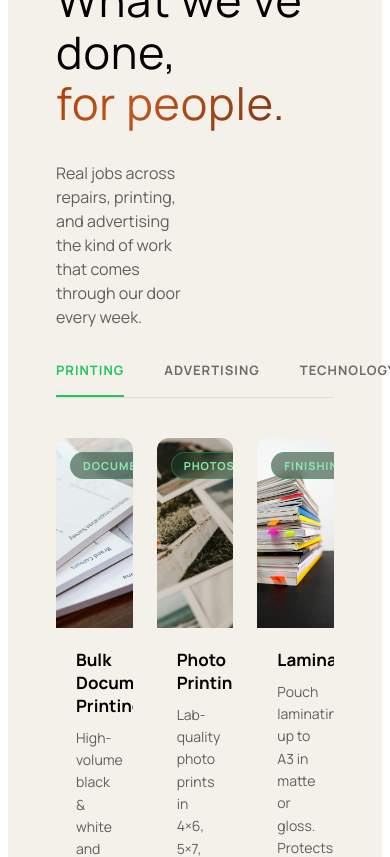
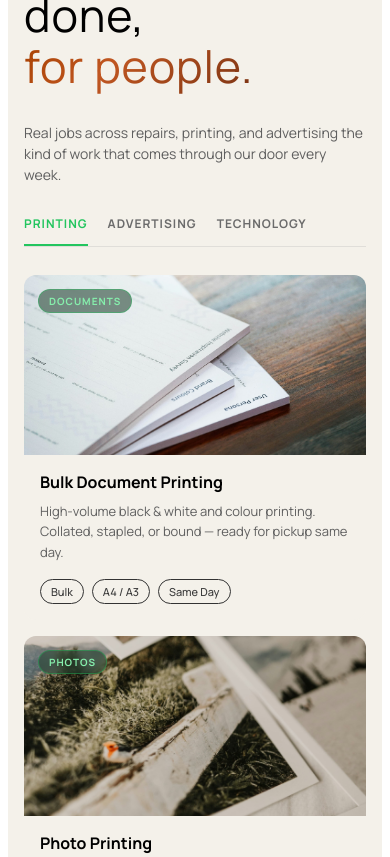
Before and after one commit to Ashton607/pctrio, a React (Vite) app: page / in a window 390 px wide. Shown: the part 3200-4057 px from the top of the page. Built offline with nearby package versions, Linux system fonts and the light colour scheme.

Commit message:
Complete: responsive layout for our work

```diff
--- a/src/components/ourwork/Ourwork.css
+++ b/src/components/ourwork/Ourwork.css
@@ -191,3 +191,133 @@
   padding: 5px 12px;
   border-radius: 30px;
 }
+
+/* ---------- Large screens (1440px+) ---------- */
+@media (min-width: 1440px) {
+  .Ourwork {
+    padding: 5rem 6rem;
+  }
+
+  .ourwork-subtitle {
+    width: 40%;
+  }
+
+  .tabs-content {
+    gap: 28px;
+  }
+}
+
+/* ---------- Tablets (1024px and below) ---------- */
+@media (max-width: 1024px) {
+  .Ourwork {
+    padding: 3.5rem 2.5rem;
+  }
+
+  .ourwork-subtitle {
+    width: 70%;
+  }
+
+  .tabs-content {
+    grid-template-columns: repeat(2, 1fr);
+  }
+
+  .tabs-header {
+    gap: 28px;
+  }
+}
+
+/* ---------- Small tablets / large phones (900px and below) ---------- */
+@media (max-width: 900px) {
+  .Ourwork {
+    padding: 3rem 2rem;
+  }
+
+  .ourwork-subtitle {
+    width: 90%;
+  }
+
+  .work-item-image {
+    height: 160px;
+  }
+}
+
+/* ---------- Mobile (600px and below) ---------- */
+@media (max-width: 600px) {
+  .Ourwork {
+    padding: 2.5rem 1.5rem;
+  }
+
+  .ourwork-subtitle {
+    width: 100%;
+  }
+
+  .tabs-header {
+    gap: 20px;
+    overflow-x: auto;
+    margin-bottom: 28px;
+    -ms-overflow-style: none;
+    scrollbar-width: none;
+  }
+
+  .tabs-header::-webkit-scrollbar {
+    display: none;
+  }
+
+  .tab-btn {
+    white-space: nowrap;
+  }
+
+  .tabs-content {
+    grid-template-columns: 1fr;
+    gap: 16px;
+  }
+}
+
+/* ---------- Small mobile (480px and below) ---------- */
+@media (max-width: 480px) {
+  .Ourwork {
+    padding: 2rem 1rem;
+  }
+
+  .ourwork-badge {
+    font-size: 11px;
+    padding: 5px 12px;
+  }
+
+  .ourwork-subtitle {
+    font-size: 14px;
+  }
+
+  .tab-btn {
+    font-size: 12px;
+    padding-bottom: 12px;
+  }
+
+  .work-item-image {
+    height: 180px;
+  }
+
+  .work-item-badge {
+    font-size: 10px;
+    padding: 4px 10px;
+  }
+
+  .work-item-card h3 {
+    font-size: 16px;
+    margin: 16px 16px 8px 16px;
+  }
+
+  .work-item-card p {
+    font-size: 13px;
+    margin: 0 16px 16px 16px;
+  }
+
+  .work-item-tags {
+    margin: 0 16px 16px 16px;
+  }
+
+  .work-item-tag {
+    font-size: 11px;
+    padding: 4px 10px;
+  }
+}
```
